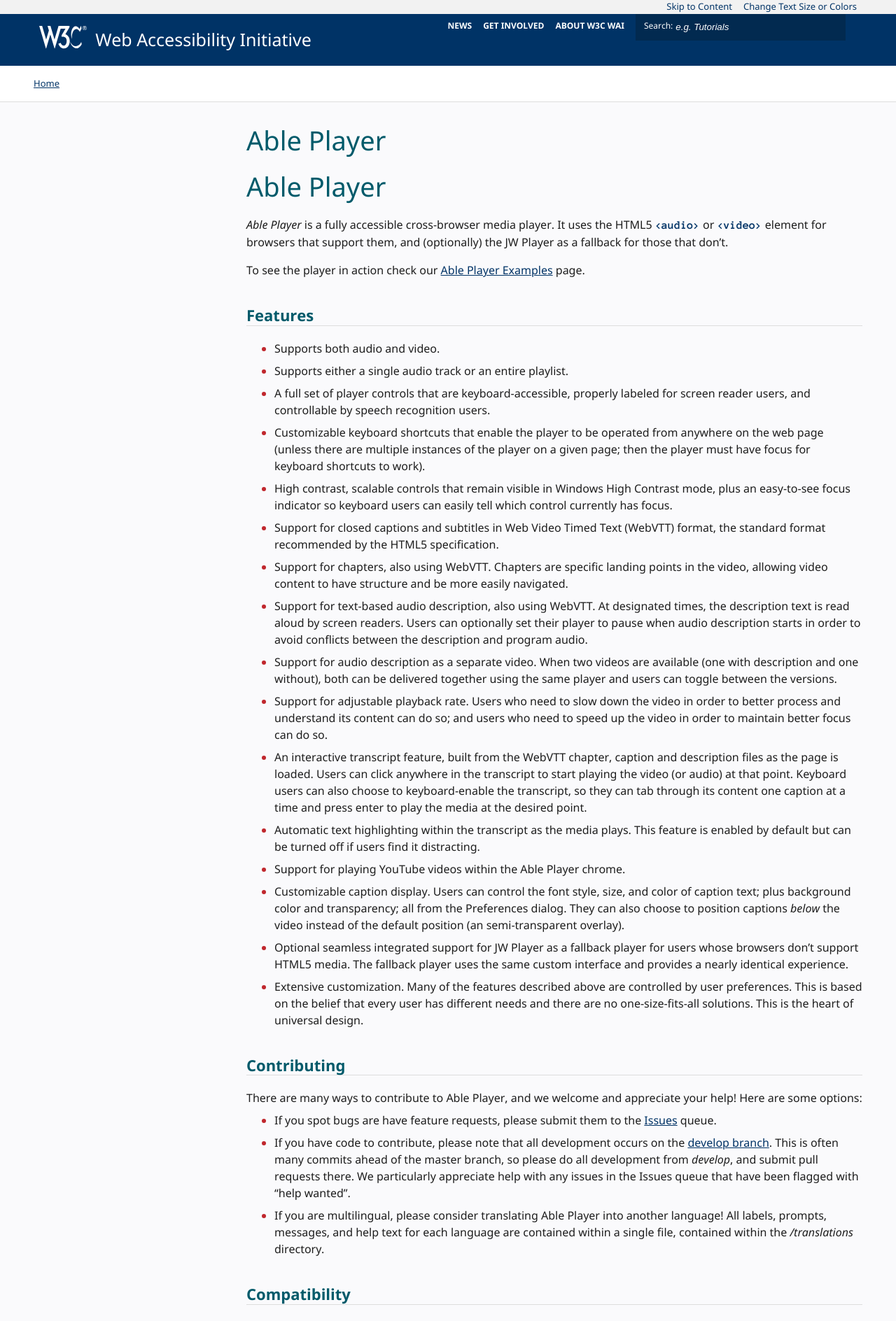
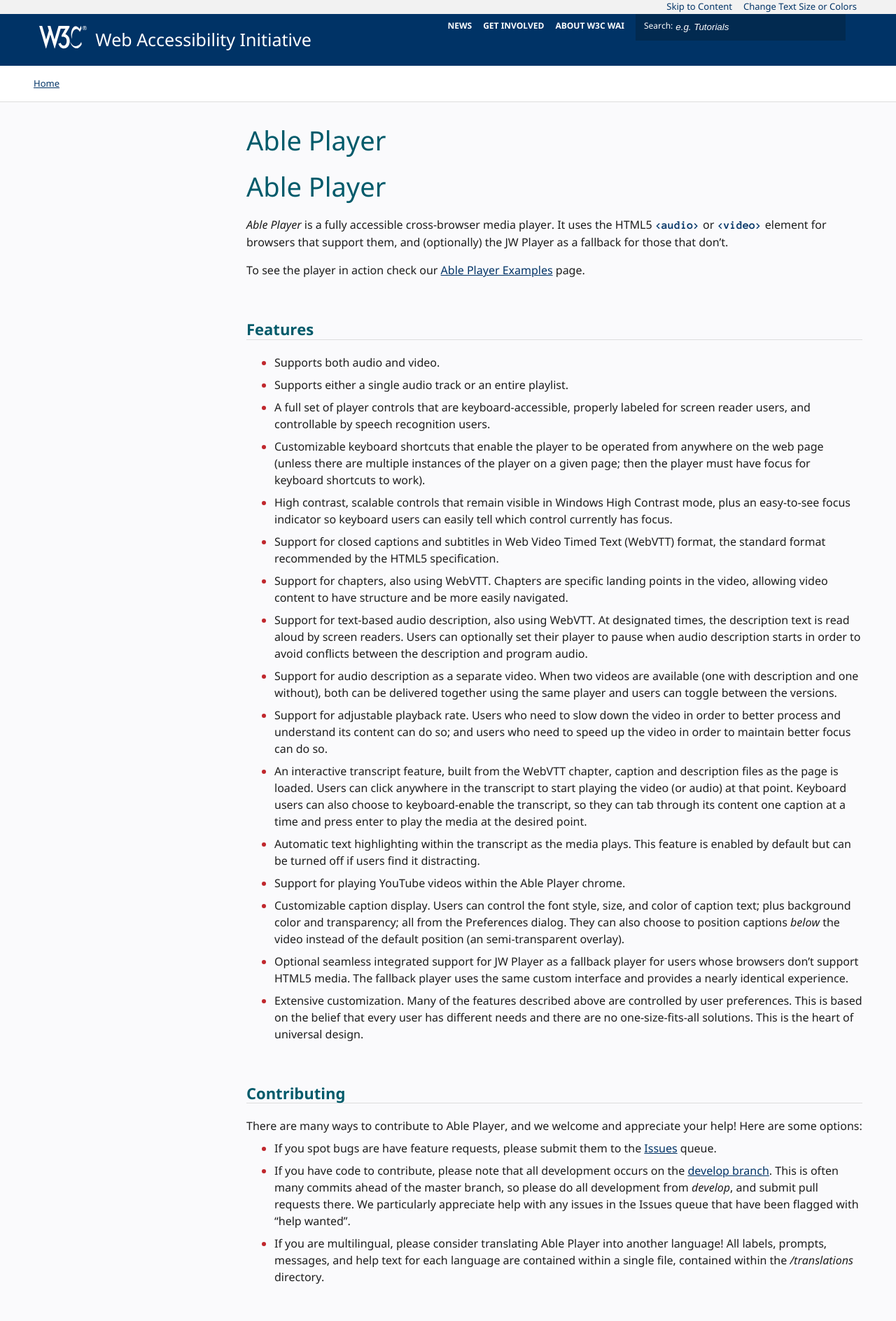
Before and after one commit to w3c/wai-website-theme, a Jekyll site: the page built from assets/ableplayer/README.md, in a window 1280 px wide. Shown: the top 1888 px of the page at 70% size. Built offline with Jekyll 4.4.1, drawn with Linux system fonts in a browser that asks for light colours; cached includes are drawn as plain includes; our own code applies the rules of GitHub Pages for plain Markdown files.

Commit message:
Heading spacing

```diff
--- a/assets/css/style.css
+++ b/assets/css/style.css
@@ -1387,7 +1387,7 @@
 
 h1, h2, h3, h4, h5, h6 {
   padding: 0;
-  margin: 40px 0 20px;
+  margin: 60px 0 20px;
 }
 
 h1 {
@@ -1396,7 +1396,11 @@
   color: #005A6A;
   line-height: 1.2;
   font-weight: normal;
-  margin-top: 0;
+  margin-top: 0
+}
+
+h1 + h2 {
+    margin-top: 0
 }
 
 h2 {
@@ -1405,7 +1409,11 @@
   color: #005A6A;
   line-height: 1.2;
   font-weight: bold;
-  border-bottom: 1px solid #ddd;
+  border-bottom: 1px solid #ddd
+}
+
+h2 + h3 {
+    margin-top: 0
 }
 
 h3, h4 {
@@ -1415,13 +1423,25 @@
   line-height: 1.4;
 }
 
+h3 + h4 {
+  margin-top: 0;
+}
+
 h4 {
-  font-weight: normal;
+  font-weight: normal
+}
+
+h4 + h5 {
+    margin-top: 0
 }
 
 h5 {
   font-weight: bold;
-  line-height: 1.6;
+  line-height: 1.6
+}
+
+h5 + h6 {
+    margin-top: 0
 }
 
 h6 {
```
Also changed, not shown: 1 other file.
